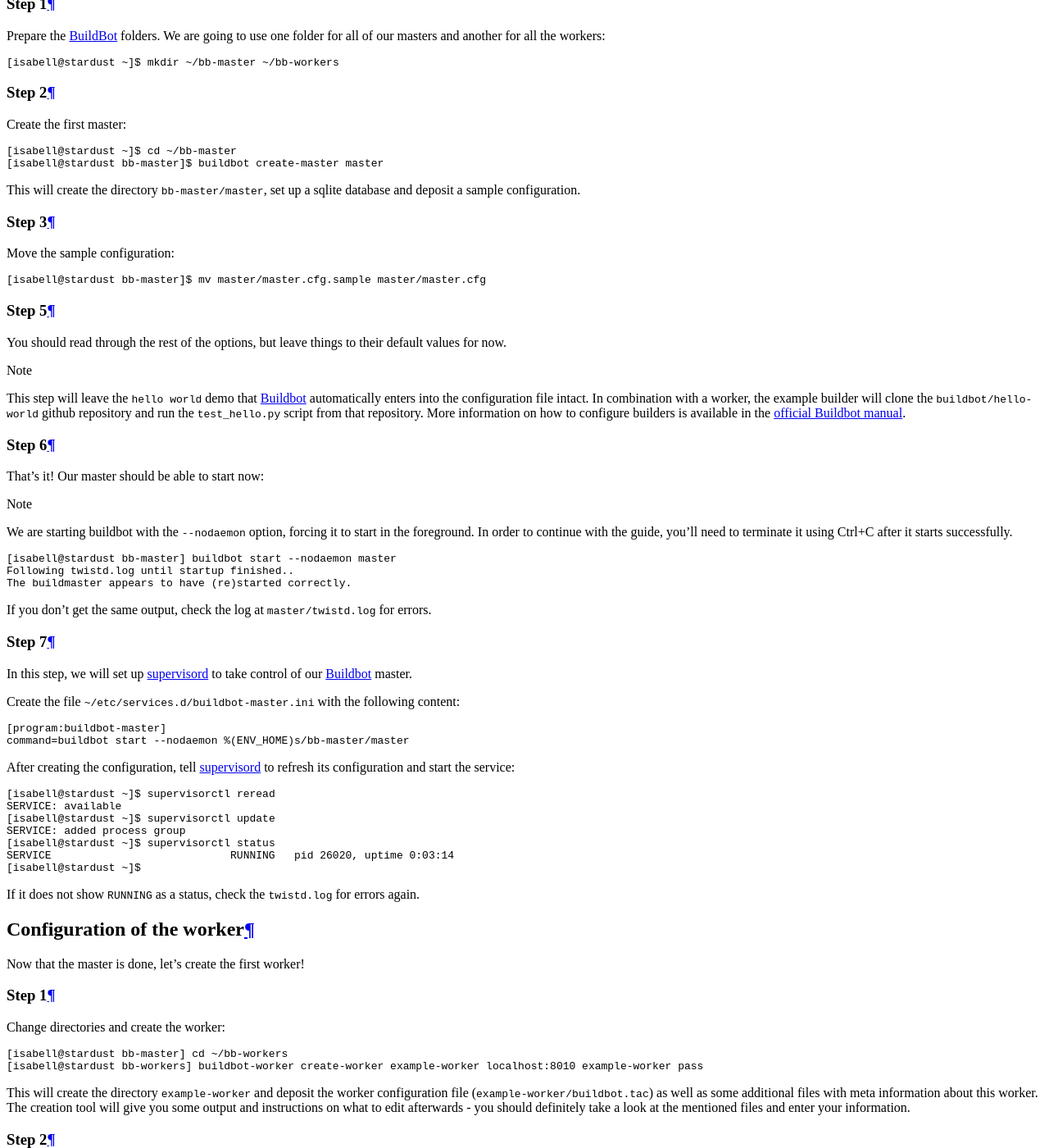
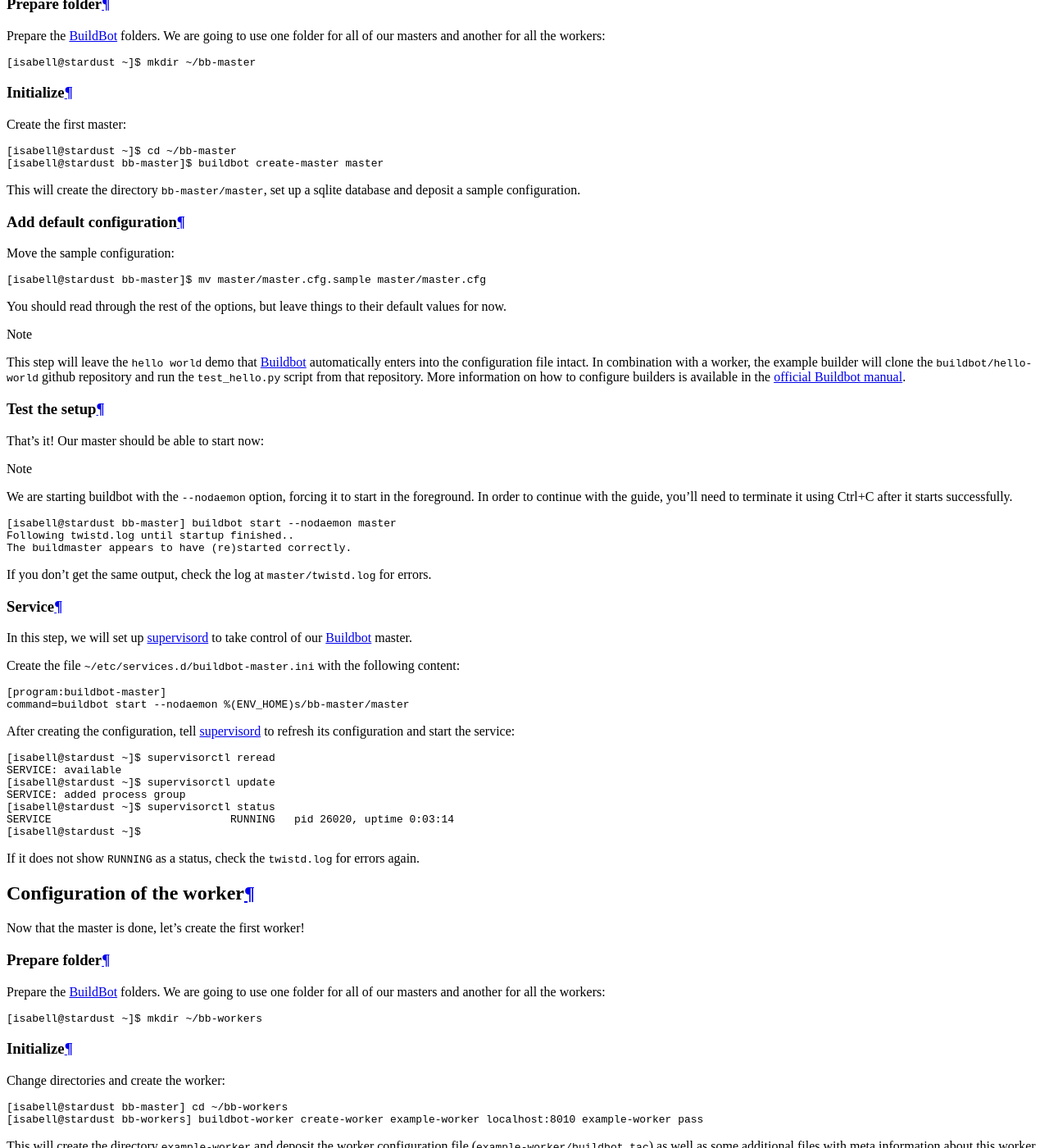
Before and after one commit to Uberspace/lab, a Sphinx documentation site: the page built from source/guide_buildbot.rst, in a window 1280 px wide and 1400 px high, scrolled down 5142 px. Shown: the whole window at 82% size. Built offline with Sphinx 7.4.7 and the Read the Docs theme 2.0.0, drawn with Linux system fonts in a browser that asks for light colours.

Commit message:
[buildbot] remove numbered steps

```diff
--- a/source/guide_buildbot.rst
+++ b/source/guide_buildbot.rst
@@ -62,16 +62,17 @@
 Configuration of the master
 ===========================
 
-Step 1
-------
+Prepare folder
+--------------
+
 Prepare the BuildBot_ folders. We are going to use one folder for all of our masters and another for all the workers:
 
 ::
 
- [isabell@stardust ~]$ mkdir ~/bb-master ~/bb-workers
+ [isabell@stardust ~]$ mkdir ~/bb-master
 
-Step 2
-------
+Initialize
+----------
 
 Create the first master:
 
@@ -82,8 +83,8 @@
 
 This will create the directory ``bb-master/master``, set up a sqlite database and deposit a sample configuration.
 
-Step 3
-------
+Add default configuration
+-------------------------
 
 Move the sample configuration:
 
@@ -91,15 +92,12 @@
 
  [isabell@stardust bb-master]$ mv master/master.cfg.sample master/master.cfg
 
-Step 5
-------
-
 You should read through the rest of the options, but leave things to their default values for now.
 
 .. note:: This step will leave the ``hello world`` demo that Buildbot_ automatically enters into the configuration file intact. In combination with a worker, the example builder will clone the ``buildbot/hello-world`` github repository and run the ``test_hello.py`` script from that repository. More information on how to configure builders is available in the `official Buildbot manual <https://docs.buildbot.net/latest/manual/index.html>`_.
 
-Step 6
-------
+Test the setup
+--------------
 
 That's it! Our master should be able to start now:
 
@@ -113,8 +111,8 @@
 
 If you don't get the same output, check the log at ``master/twistd.log`` for errors.
 
-Step 7
-------
+Service
+-------
 
 In this step, we will set up :manual:`supervisord <daemons-supervisord>` to take control of our Buildbot_ master.
 
@@ -135,8 +133,17 @@
 
 Now that the master is done, let's create the first worker!
 
-Step 1
-------
+Prepare folder
+--------------
+
+Prepare the BuildBot_ folders. We are going to use one folder for all of our masters and another for all the workers:
+
+::
+
+ [isabell@stardust ~]$ mkdir ~/bb-workers
+
+Initialize
+----------
 
 Change directories and create the worker:
 
@@ -147,8 +154,8 @@
 
 This will create the directory ``example-worker`` and deposit the worker configuration file (``example-worker/buildbot.tac``) as well as some additional files with meta information about this worker. The creation tool will give you some output and instructions on what to edit afterwards - you should definitely take a look at the mentioned files and enter your information.
 
-Step 2
-------
+Service
+-------
 
 The worker also requires its own process for which we will use :manual:`supervisord <daemons-supervisord>` again.
 
```
